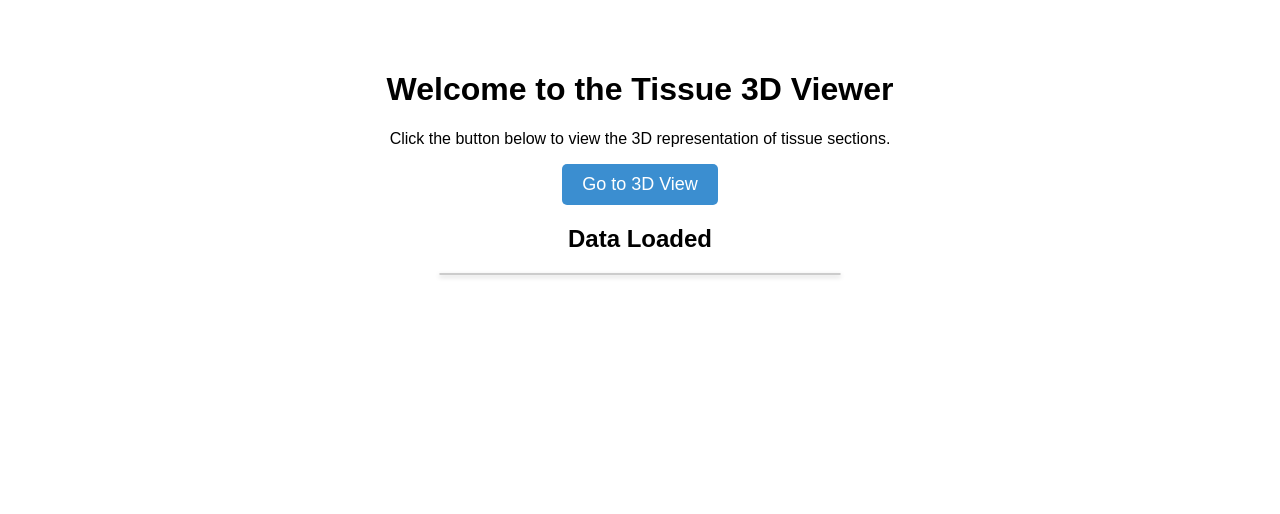
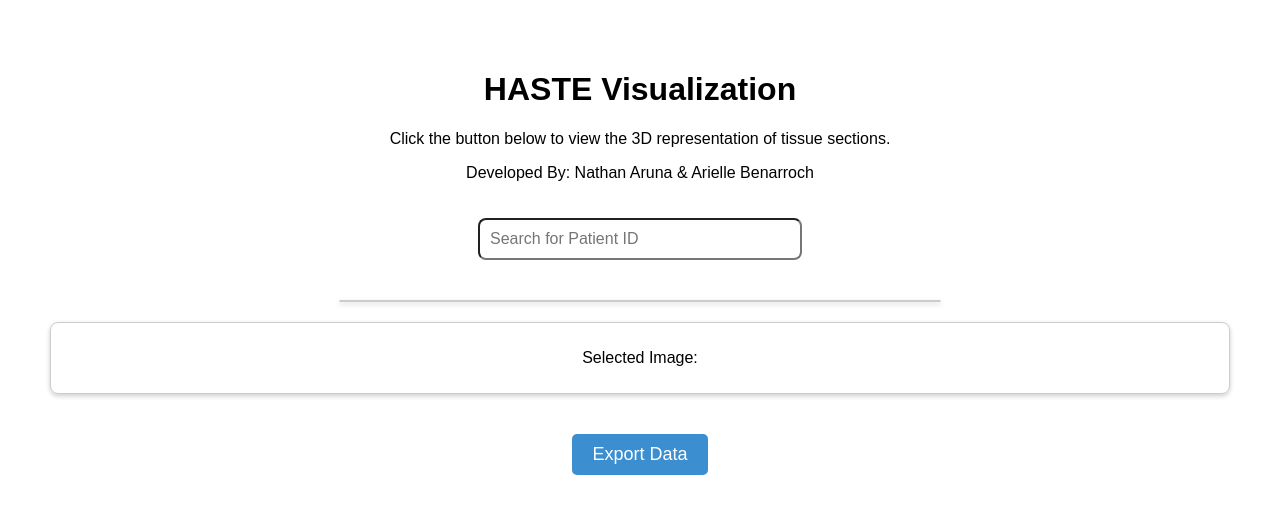
Before and after one commit to NathanArunaaa/HASTE, a Flask app: page / in a window 1280 px wide. Shown: the top 514 px of the page. Run offline with Flask 3, Linux system fonts and the light colour scheme.

Commit message:
implement patient-specific image loading and enhance UI for tissue visualization

```diff
--- a/control-panel/web_interface/app.py
+++ b/control-panel/web_interface/app.py
@@ -1,4 +1,4 @@
-from flask import Flask, render_template
+from flask import Flask, render_template, url_for
 import os
 
 app = Flask(__name__)
@@ -7,22 +7,26 @@
 
 @app.route('/')
 def home():
+    patient_data = {}
+
     try:
-        image_files = [f for f in os.listdir(IMAGE_FOLDER) if f.lower().endswith(('.png', '.jpg', '.jpeg', '.gif'))]
+        for patient_folder in os.listdir(IMAGE_FOLDER):
+            patient_folder_path = os.path.join(IMAGE_FOLDER, patient_folder)
+
+            if os.path.isdir(patient_folder_path):
+                images = [f for f in os.listdir(patient_folder_path) if f.lower().endswith(('.png', '.jpg', '.jpeg', '.gif'))]
+                patient_data[patient_folder] = images
     except FileNotFoundError:
-        image_files = []
+        patient_data = {}
 
-    images = list(enumerate(image_files, start=1))
-    return render_template('home.html', images=images)
+    return render_template('home.html', patient_data=patient_data)
 
-@app.route('/3d-view')
-def three_d_view():
-    try:
-        images = [os.path.join('/static/images', f) for f in os.listdir(IMAGE_FOLDER) if f.lower().endswith(('.png', '.jpg', '.jpeg', '.gif'))]
-    except FileNotFoundError:
-        images = []
+@app.route('/3d-view/<patient_id>')
+def three_d_view(patient_id):
+    patient_folder_path = os.path.join(IMAGE_FOLDER, patient_id)
+    images = [os.path.join('/static/images', patient_id, f) for f in os.listdir(patient_folder_path) if f.lower().endswith(('.png', '.jpg', '.jpeg', '.gif'))]
 
-    return render_template('3d-view.html', images=images)
+    return render_template('3d-view.html', images=images, patient_id=patient_id)
 
 
 def start_flask():
--- a/control-panel/web_interface/templates/home.html
+++ b/control-panel/web_interface/templates/home.html
@@ -16,26 +16,12 @@
             list-style-type: none;
             padding: 0;
             margin: 20px auto;
-            max-width: 400px;
+            width: 600px;
             max-height: 300px;
             overflow-y: auto;
             border: 1px solid #ccc;
             border-radius: 8px;
             box-shadow: 0 2px 5px rgba(0, 0, 0, 0.2);
-        }
-        ul::-webkit-scrollbar {
-            width: 10px;
-        }
-        ul::-webkit-scrollbar-track {
-            background: #FFFFFF;
-            border-radius: 8px;
-        }
-        ul::-webkit-scrollbar-thumb {
-            background: #888;
-            border-radius: 8px;
-        }
-        ul::-webkit-scrollbar-thumb:hover {
-            background: #FFFFFF;
         }
         li {
             font-size: 18px;
@@ -54,6 +40,23 @@
             font-weight: bold;
             color: #3b8ed0;
             margin-right: 10px;
+            text-align: left;
+            flex: 1;
+        }
+        select {
+            font-size: 16px;
+            padding: 8px;
+            width: 250px;
+            border-radius: 8px;
+            margin-right: 10px;
+        }
+        #search {
+            margin: 20px 0;
+            padding: 10px;
+            font-size: 16px;
+            width: 300px;
+            border-radius: 8px;
+            text-align: left;
         }
         button {
             font-size: 18px;
@@ -67,23 +70,155 @@
         button:hover {
             background-color: #1a5199;
         }
+        #search-container {
+            display: flex;
+            justify-content: flex-start;
+        }
+        #patientList {
+            text-align: left;
+        }
+        .patient-item {
+            display: flex;
+            justify-content: flex-end;
+            width: 100%;
+        }
+        .patient-button {
+            margin-left: 10px;
+        }
+        #selected-image-container {
+            margin-top: 20px;
+            padding: 10px;
+            border: 1px solid #ccc;
+            border-radius: 8px;
+            box-shadow: 0 2px 5px rgba(0, 0, 0, 0.2);
+            text-align: center;
+        }
+        #selected-image {
+            max-width: 100%;
+            max-height: 300px;
+            margin-top: 10px;
+        }
+        #all-images-container {
+            display: flex;
+            flex-wrap: wrap;
+            justify-content: center;
+            margin-top: 20px;
+        }
+        .image-thumbnail {
+            max-width: 150px;
+            margin: 10px;
+            border-radius: 8px;
+        }
     </style>
 </head>
 <body>
-    <h1>Welcome to the Tissue 3D Viewer</h1>
+    <h1>HASTE Visualization</h1>
     <p>Click the button below to view the 3D representation of tissue sections.</p>
-    <a href="/3d-view">
-        <button>Go to 3D View</button>
-    </a>
 
-    <h2>Data Loaded</h2>
-    <ul>
-        {% for index, image in images %}
+    <p>Developed By: Nathan Aruna & Arielle Benarroch</p>
+
+    <input type="text" id="search" placeholder="Search for Patient ID" onkeyup="filterPatients()">
+
+    <ul id="patientList">
+        {% for patient_id, images in patient_data.items() %}
             <li>
-                <span class="index">{{ loop.index }}</span>
-                {{ image.split('/')[-1] }}
+                <span class="index">{{ patient_id }}</span>
+                <select onchange="showImage(event, '{{ patient_id }}')">
+                    <option value="" disabled selected>Select an Image</option>
+                    <option value="all">All Images</option>
+                    {% for image in images %}
+                        <option value="{{ url_for('static', filename='images/' + patient_id + '/' + image) }}">{{ image }}</option>
+                    {% endfor %}
+                </select>
+                <!-- 3D View Button -->
+                <a href="{{ url_for('three_d_view', patient_id=patient_id) }}">
+                    <button>View 3D</button>
+                </a>
             </li>
         {% endfor %}
     </ul>
+
+    <div id="selected-image-container">
+        <p>Selected Image:</p>
+        <img id="selected-image" src="" alt="Selected Image" style="display: none;">
+    </div>
+
+    <div id="all-images-container"></div>
+
+    <button id="export-btn" onclick="exportData()" style="margin-top: 20px;">Export Data</button>
+
+    <script>
+        const patientData = {{ patient_data | tojson }};
+
+        function filterPatients() {
+            const searchQuery = document.getElementById("search").value.toLowerCase();
+            const patientList = document.getElementById("patientList");
+            const patients = patientList.getElementsByTagName("li");
+
+            for (let i = 0; i < patients.length; i++) {
+                const patient = patients[i];
+                const patientName = patient.querySelector(".index").textContent.toLowerCase();
+
+                if (patientName.includes(searchQuery)) {
+                    patient.style.display = "";
+                } else {
+                    patient.style.display = "none";
+                }
+            }
+        }
+
+        function showImage(event, patientId) {
+            const selectedImageUrl = event.target.value;
+            const imageElement = document.getElementById("selected-image");
+            const allImagesContainer = document.getElementById("all-images-container");
+
+            allImagesContainer.innerHTML = '';
+
+            if (selectedImageUrl === "all") {
+                fetchImages(patientId);
+            } else if (selectedImageUrl) {
+                imageElement.src = selectedImageUrl;
+                imageElement.style.display = "block";
+            } else {
+                imageElement.style.display = "none";
+            }
+        }
+
+        function fetchImages(patientId) {
+            const patientImages = patientData[patientId];
+            const allImagesContainer = document.getElementById("all-images-container");
+
+            patientImages.forEach(image => {
+                const img = document.createElement("img");
+                img.src = "/static/images/" + patientId + "/" + image;
+                img.classList.add("image-thumbnail");
+                allImagesContainer.appendChild(img);
+            });
+        }
+
+        function exportData() {
+            const selectedPatient = document.querySelector("select").value;
+            let data = "";
+
+            if (selectedPatient === "all") {
+                Object.keys(patientData).forEach(patientId => {
+                    data += "Patient ID: " + patientId + "\n";
+                    patientData[patientId].forEach(image => {
+                        data += "- " + image + "\n";
+                    });
+                    data += "\n";
+                });
+            } else {
+                const selectedImageUrl = document.getElementById("selected-image").src;
+                data = "Selected Image URL: " + selectedImageUrl;
+            }
+
+            const blob = new Blob([data], { type: 'text/plain' });
+            const link = document.createElement('a');
+            link.href = URL.createObjectURL(blob);
+            link.download = 'exported_data.txt';
+            link.click();
+        }
+    </script>
 </body>
 </html>
```
Also changed, not shown: control-panel/web_interface/static/images/123/image1.jpg (renamed from control-panel/web_interface/static/images/image1.jpg), control-panel/web_interface/static/images/123/image2.jpg (renamed from control-panel/web_interface/static/images/image2.jpg), control-panel/web_interface/static/images/123/image3.jpg (renamed from control-panel/web_interface/static/images/image3.jpg), control-panel/web_interface/static/images/123/image4.jpg (renamed from control-panel/web_interface/static/images/image4.jpg), control-panel/web_interface/static/images/1234/image1.jpg (added), control-panel/web_interface/static/images/1234/image2.jpg (added), control-panel/web_interface/static/images/1234/image3.jpg (added), control-panel/web_interface/static/images/1234/image4.jpg (added), control-panel/web_interface/static/images/12345/image1.jpg (added), control-panel/web_interface/static/images/12345/image2.jpg (added), control-panel/web_interface/static/images/12345/image3.jpg (added), control-panel/web_interface/static/images/12345/image4.jpg (added).
